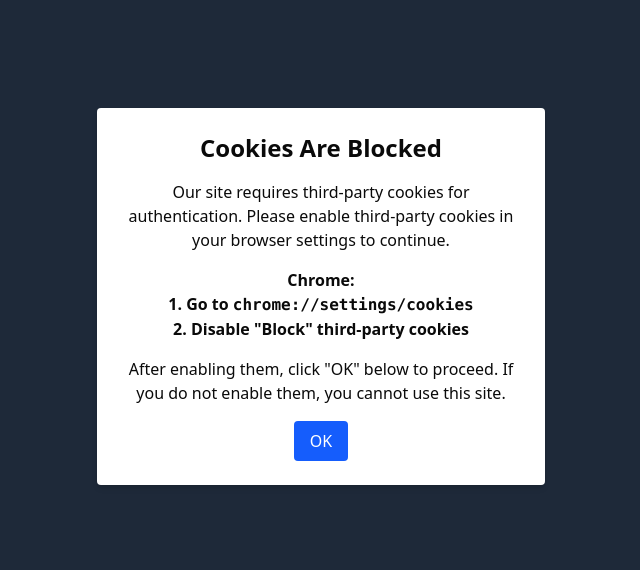
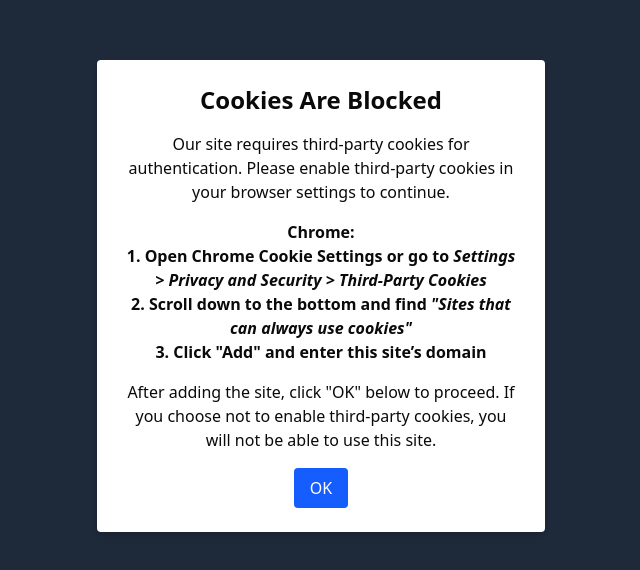
Before and after one commit to Diptesh821/dynamic-dashboard, a Next.js app in the folder frontend/: page /dashboard in a window 1280 px wide. Shown: the part 104-674 px from the top of the page, without its empty margins (319-959 px from the left). Built offline with nearby package versions, Linux system fonts and the light colour scheme; no server answers.

Commit message:
changes made

```diff
--- a/frontend/pages/dashboard.js
+++ b/frontend/pages/dashboard.js
@@ -59,14 +59,22 @@ export default function LandingPage() {
           <p className="mb-4 font-semibold">
             Chrome:
             <br />
-          1. Go to <code>chrome://settings/cookies</code>
+            1.{" "}
+            <Link href="chrome://settings/cookies">
+              <strong>Open Chrome Cookie Settings</strong>
+            </Link>{" "}
+            or go to <em>Settings &gt; Privacy and Security &gt; Third-Party Cookies</em>
             <br />
-          2. Disable &quot;Block&quot; third-party cookies
+            2. Scroll down to the bottom and find <em>&quot;Sites that can always use cookies&quot;</em>
+            <br />
+            3. Click &quot;Add&quot; and enter this site’s domain
           </p>
+
           <p className="mb-4">
-          After enabling them, click &quot;OK&quot; below to proceed.
-          If you do not enable them, you cannot use this site.
+            After adding the site, click &quot;OK&quot; below to proceed.
+            If you choose not to enable third-party cookies, you will not be able to use this site.
           </p>
+
           <button
             className="bg-blue-600 text-white px-4 py-2 rounded hover:bg-blue-700"
             onClick={handleAcceptPopup}
```
Lines whose indentation alone changed are shown as unchanged.
